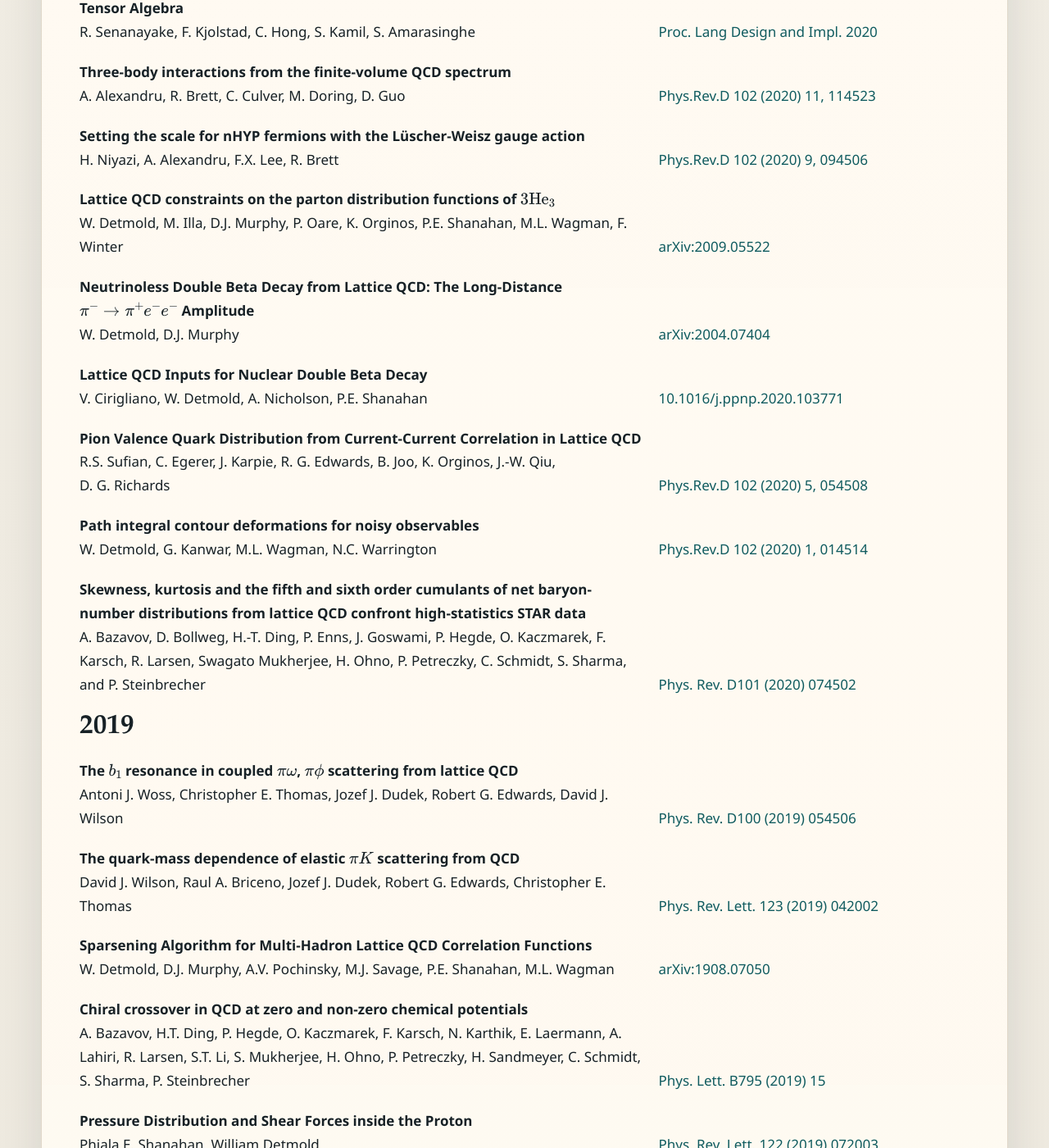
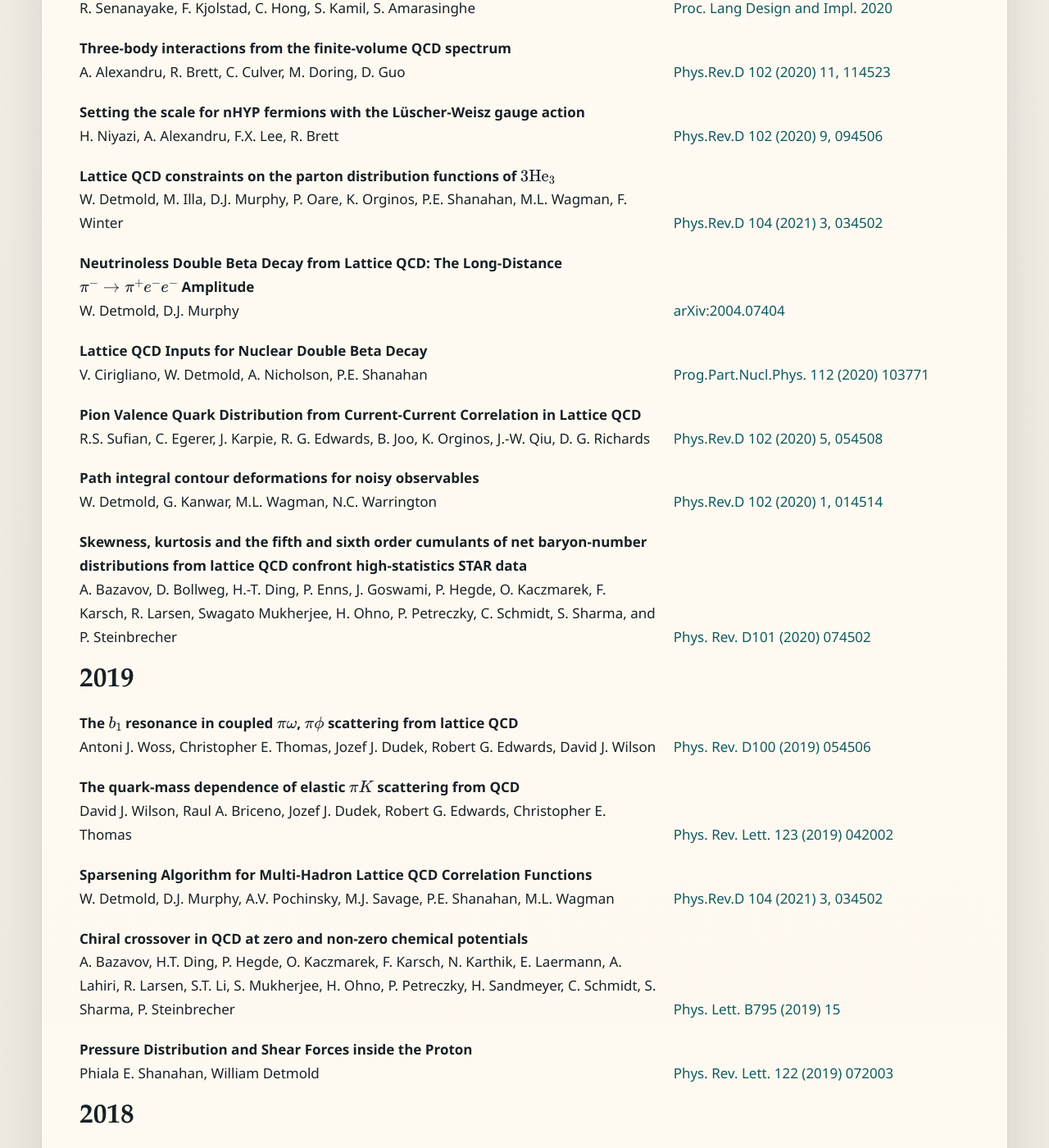
Before and after one commit to LQCDSciDAC/LQCDSciDAC.github.io, a Jekyll site: the page built from publications.html, in a window 1280 px wide and 1400 px high, scrolled down 6961 px. Shown: the whole window at 82% size. Built offline with Jekyll 4.4.1, drawn with Linux system fonts in a browser that asks for light colours; formulas are drawn with MathJax 3.

Commit message:
Cleanups.

```diff
--- a/publications.html
+++ b/publications.html
@@ -769,7 +769,7 @@ H. Niyazi, A. Alexandru, F.X. Lee, R. Brett
 W. Detmold, M. Illa, D.J. Murphy, P. Oare, K. Orginos, P.E. Shanahan, M.L. Wagman, F. Winter
       </td>
       <td class="publications">
-        <a href="https://inspirehep.net/literature/1816682">arXiv:2009.05522</a>
+        <a href="https://inspirehep.net/literature/1816682">Phys.Rev.D 104 (2021) 3, 034502</a>
       </td>
     </tr>
 
@@ -791,7 +791,7 @@ W. Detmold, D.J. Murphy
 V. Cirigliano, W. Detmold, A. Nicholson, P.E. Shanahan
       </td>
       <td class="publications">
-        <a href="https://inspirehep.net/literature/1787025">10.1016/j.ppnp.2020.103771</a>
+        <a href="https://inspirehep.net/literature/1787025">Prog.Part.Nucl.Phys. 112 (2020) 103771</a>
       </td>
     </tr>
 
@@ -868,7 +868,7 @@ H. Ohno, P. Petreczky, C. Schmidt, S. Sharma, and P. Steinbrecher
 W. Detmold, D.J. Murphy, A.V. Pochinsky, M.J. Savage, P.E. Shanahan, M.L. Wagman
       </td>
       <td class="publications">
-        <a href="http://inspirehep.net/record/1750302">arXiv:1908.07050</a>
+        <a href="http://inspirehep.net/record/1750302">Phys.Rev.D 104 (2021) 3, 034502</a>
       </td>
     </tr>
 
```
